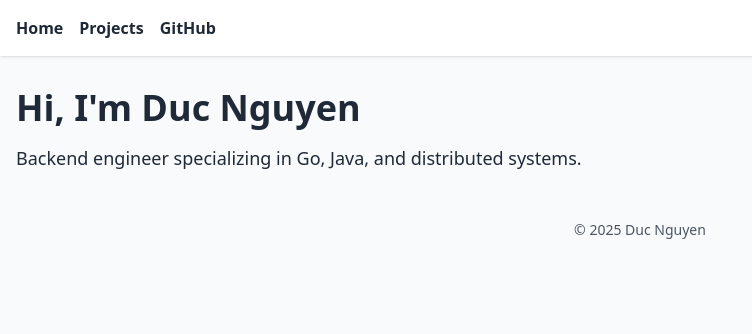
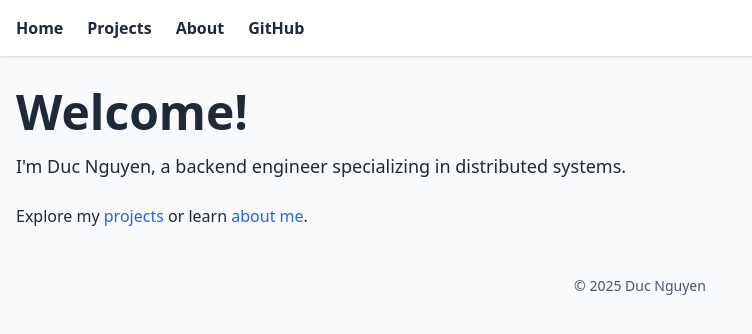
Before and after one commit to ductringuyen0186/portfolio-website, an Eleventy site: page index.njk in a window 1280 px wide. Shown: the whole page, without its empty margins (0-752 px from the left). Built offline with nearby package versions, Linux system fonts and the light colour scheme; Eleventy itself is replaced by a stand-in of ours; files that its build step writes are made by us from their sources.

Commit message:
Add About page

```diff
--- a/_includes/layout.njk
+++ b/_includes/layout.njk
@@ -1,25 +1,27 @@
 <!DOCTYPE html>
 <html lang="en">
 <head>
-  <meta charset="UTF-8" />
-  <meta name="viewport" content="width=device-width, initial-scale=1.0" />
-  <!-- Tailwind via CDN -->
+  <meta charset="UTF-8">
+  <meta name="viewport" content="width=device-width, initial-scale=1.0">
   <script src="https://cdn.tailwindcss.com"></script>
-  <title>{{ title }} | Portfolio</title>
+  <title>{{ title }} | Duc Nguyen</title>
 </head>
 <body class="bg-gray-50 text-gray-800 font-sans">
-  <nav class="p-4 bg-white shadow mb-8">
-    <div class="container mx-auto flex space-x-4">
-      <a href="{{ '/' | url }}" class="font-bold">Home</a>
-      <a href="{{ '/projects/' | url }}" class="font-bold">Projects</a>
-      <a href="https://github.com/yourusername" target="_blank" class="font-bold">GitHub</a>
-    </div>
-  </nav>
-  <main class="container mx-auto px-4">
+  <header class="bg-white shadow">
+    <nav class="container mx-auto p-4 flex space-x-6">
+      <a href="{{ '/' | url }}" class="font-semibold hover:text-blue-600">Home</a>
+      <a href="{{ '/projects/' | url }}" class="font-semibold hover:text-blue-600">Projects</a>
+      <a href="{{ '/about/' | url }}" class="font-semibold hover:text-blue-600">About</a>
+      <a href="https://github.com/ductringuyen0186" target="_blank" class="ml-auto font-semibold hover:text-blue-600">GitHub</a>
+    </nav>
+  </header>
+
+  <main class="container mx-auto px-4 py-8">
     {{ content | safe }}
   </main>
-  <footer class="text-center py-4 text-sm text-gray-600 mt-8">
-      © 2025 Duc Nguyen
-    </footer>
+
+  <footer class="text-center py-4 text-sm text-gray-600">
+    © 2025 Duc Nguyen
+  </footer>
 </body>
 </html>
--- a/index.njk
+++ b/index.njk
@@ -2,5 +2,6 @@
 layout: layout.njk
 title: Home
 ---
-<h1 class="text-4xl font-bold mb-4">Hi, I'm Duc Nguyen</h1>
-<p class="text-lg">Backend engineer specializing in Go, Java, and distributed systems.</p>
+<h1 class="text-5xl font-bold mb-4">Welcome!</h1>
+<p class="text-lg mb-6">I'm Duc Nguyen, a backend engineer specializing in distributed systems.</p>
+<p>Explore my <a href="{{ '/projects/' | url }}" class="text-blue-600 hover:underline">projects</a> or learn <a href="{{ '/about/' | url }}" class="text-blue-600 hover:underline">about me</a>.</p>
--- a/package.json
+++ b/package.json
@@ -1,7 +1,7 @@
 {
   "name": "portfolio-11ty",
   "version": "1.0.0",
-  "description": "Static portfolio site with Eleventy and Tailwind",
+  "description": "Professional portfolio with Eleventy and Tailwind",
   "scripts": {
     "dev": "eleventy --serve",
     "build": "eleventy"
```
Also changed, not shown: about.njk (added, +9 -0 lines), .eleventy.js, 1 other file.
